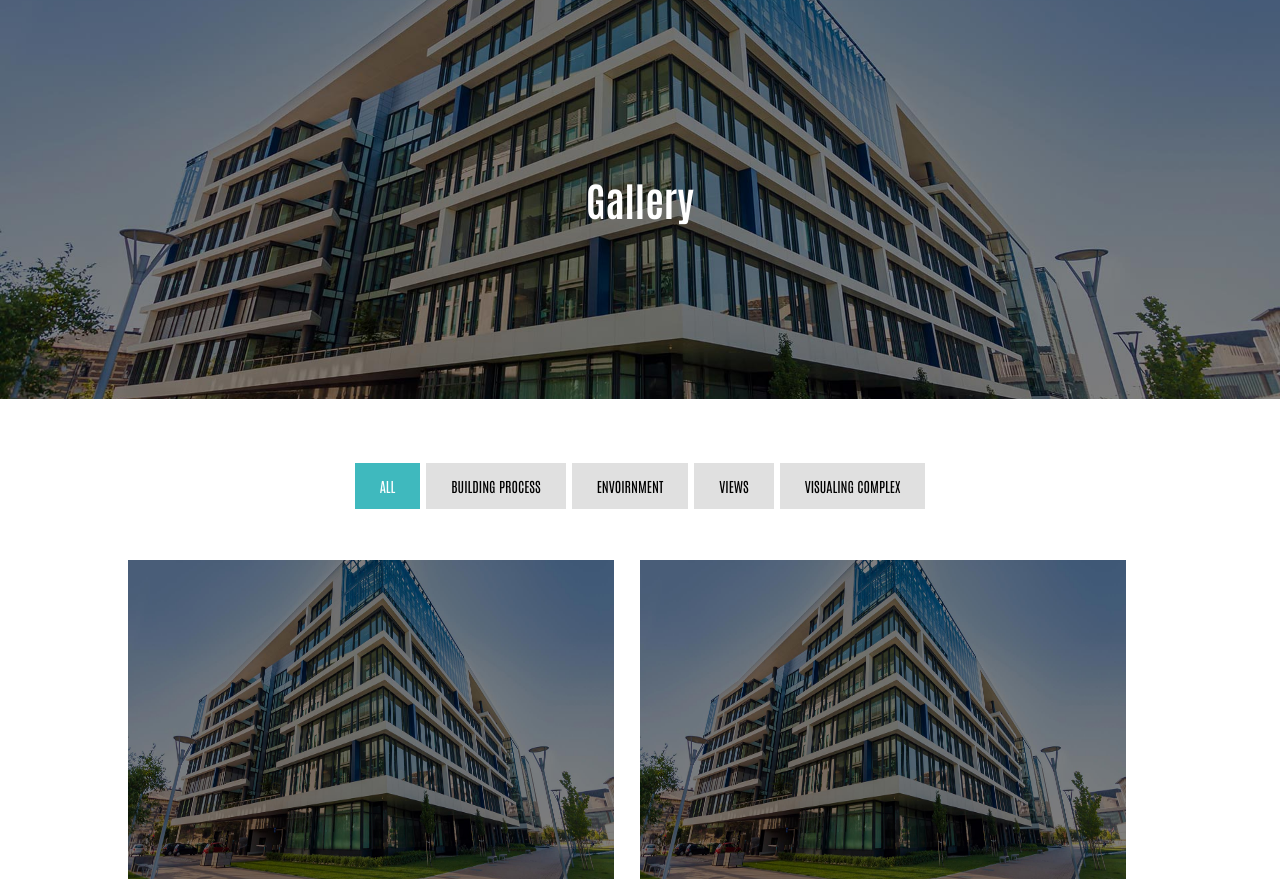
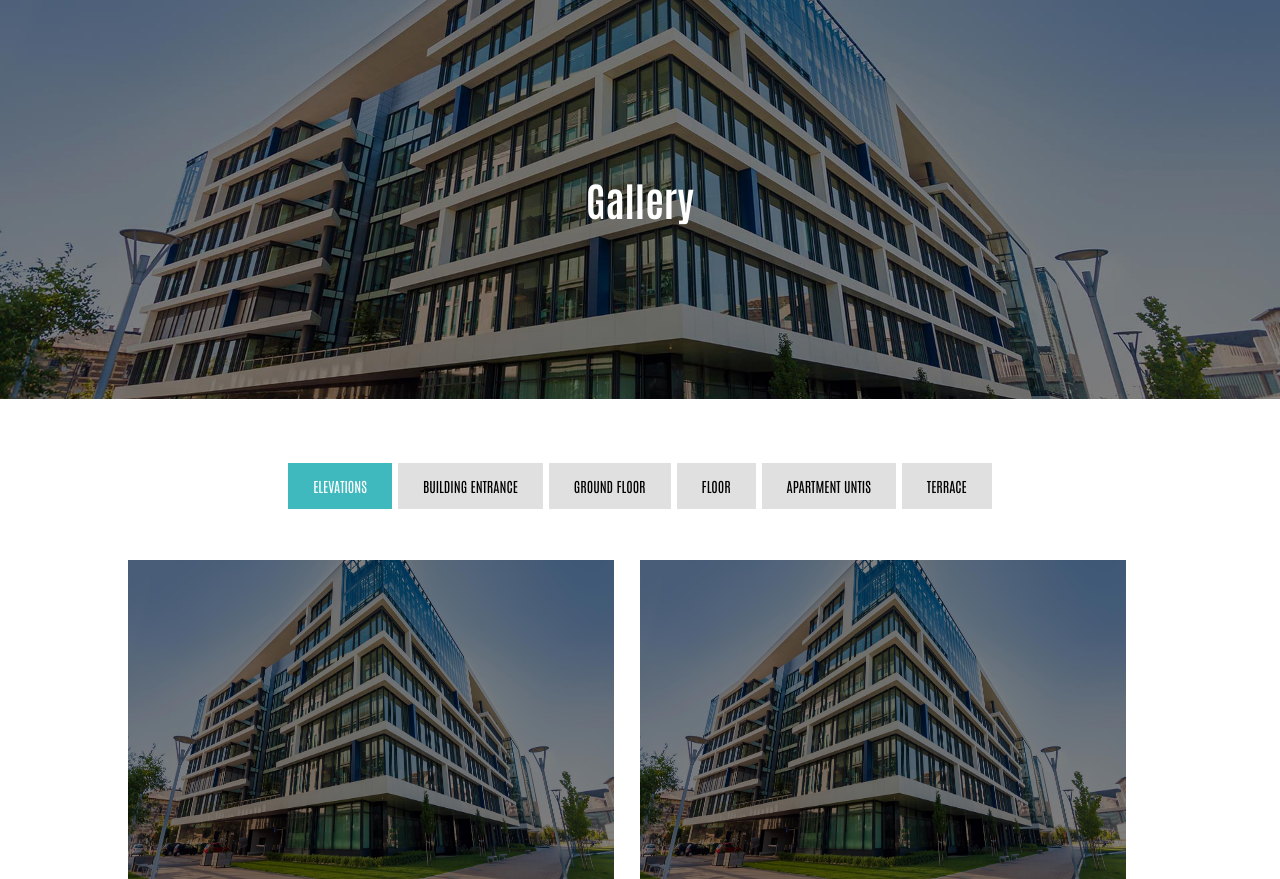
Before and after one commit to satyammishra0/futera, a PHP site: the page made by pages/gallery.php in a window 1280 px wide. Shown: the part 114-993 px from the top of the page. Run offline with PHP 8.4, Linux system fonts and the light colour scheme.

Commit message:
new changes

```diff
--- a/pages/gallery.php
+++ b/pages/gallery.php
@@ -37,11 +37,12 @@
     <section class="gallery-section">
 
         <div class="photo-selection utility_flex-total-center">
-            <div class="photo-selection-div active-service button-ani" id="all-img">ALL</div>
-            <div class="photo-selection-div button-ani" id="building-process-img">BUILDING PROCESS</div>
-            <div class="photo-selection-div button-ani" id="envoirnment-img">ENVOIRNMENT</div>
-            <div class="photo-selection-div button-ani" id="views-img">VIEWS</div>
-            <div class="photo-selection-div button-ani" id="visualizing-complex-img">VISUALING COMPLEX</div>
+            <div class="photo-selection-div active-service button-ani" id="all-img">ELEVATIONS</div>
+            <div class="photo-selection-div button-ani" id="building-process-img">BUILDING ENTRANCE</div>
+            <div class="photo-selection-div button-ani" id="envoirnment-img">GROUND FLOOR</div>
+            <div class="photo-selection-div button-ani" id="views-img">FLOOR</div>
+            <div class="photo-selection-div button-ani" id="visualizing-complex-img">APARTMENT UNTIS</div>
+            <div class="photo-selection-div button-ani" id="terrace-img">TERRACE</div>
         </div>
 
         <div class="gallery-grid gallery-grid-active" name="all-img">
@@ -76,6 +77,15 @@
         </div>
 
         <div class="gallery-grid " name="visualizing-complex-img">
+            <div class="gallery-grid-img"> <img src="../assets/images/home-bg.jpg" alt="Slider Image"></div>
+            <div class="gallery-grid-img"> <img src="../assets/images/home-bg.jpg" alt="Slider Image"></div>
+            <div class="gallery-grid-img"> <img src="../assets/images/home-bg.jpg" alt="Slider Image"></div>
+            <div class="gallery-grid-img"> <img src="../assets/images/home-bg.jpg" alt="Slider Image"></div>
+            <div class="gallery-grid-img"> <img src="../assets/images/home-bg.jpg" alt="Slider Image"></div>
+            <div class="gallery-grid-img"> <img src="../assets/images/home-bg.jpg" alt="Slider Image"></div>
+        </div>
+
+        <div class="gallery-grid " name="terrace-img">
             <div class="gallery-grid-img"> <img src="../assets/images/home-bg.jpg" alt="Slider Image"></div>
             <div class="gallery-grid-img"> <img src="../assets/images/home-bg.jpg" alt="Slider Image"></div>
             <div class="gallery-grid-img"> <img src="../assets/images/home-bg.jpg" alt="Slider Image"></div>
```
